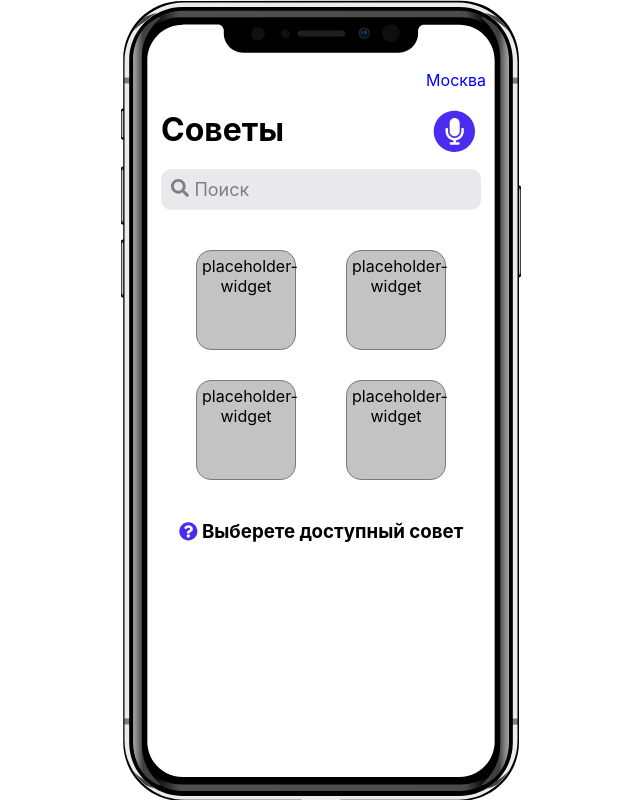
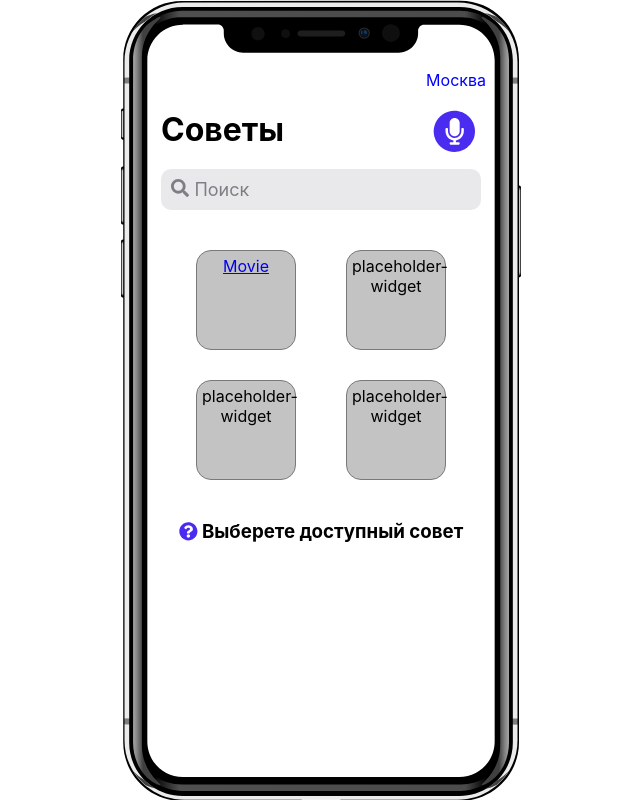
Before and after one commit to PDementevna/hack2_tink, a React (Create React App) app: page / in a window 1280 px wide. Shown: the whole page, without its empty margins (319-959 px from the left). Built offline with nearby package versions, Linux system fonts and the light colour scheme.

Commit message:
route for the movies page (doesn't work)

```diff
--- a/src/App.js
+++ b/src/App.js
@@ -17,11 +17,12 @@ import {
 
 
 import WidgetPage from "./Components/WidgetPage";
+import MoviesPage from "./Components/MoviesPage";
 
 
 library.add(faMicrophone, faSearch, faCircle, faQuestionCircle)
 
-const categories = ['Кино', 'Рестораны', 'Концерты', 'Путешествия', 'Топливо', 'Товары', 'Спорт', 'Страхование', 'Театр'];
+// const categories = ['Кино', 'Рестораны', 'Концерты', 'Путешествия', 'Топливо', 'Товары', 'Спорт', 'Страхование', 'Театр'];
 // <ServiceList categories={categories}></ServiceList>
 
 
@@ -33,8 +34,11 @@ function App() {
                 <div className="phone-wrapper">
                     <Router>
                         <Switch>
-                            <Route path="/">
+                            <Route path="/" component={WidgetPage}>
                                 <WidgetPage/>
+                            </Route>
+                            <Route path="/movies" component={MoviesPage}>
+                                <MoviesPage/>
                             </Route>
                             {/*more routers here + TODO 404 page*/}
                         </Switch>
--- /dev/null
+++ b/src/Components/MoviesPage/index.js
@@ -0,0 +1,48 @@
+import React from 'react';
+import {FontAwesomeIcon} from "@fortawesome/react-fontawesome";
+import {faQuestionCircle} from "@fortawesome/free-solid-svg-icons";
+import { Link, BrowserRouter as Router, Route } from 'react-router-dom';
+
+
+
+export default class MoviesPage extends React.Component {
+    constructor(props) {
+        super(props);
+
+        this.state = {
+        };
+    }
+
+    componentDidMount() {
+
+    }
+
+    render() {
+        return (
+            <div>
+                text
+                {/*<p className="region">Москва</p>*/}
+                {/*<h1 className="services">Советы*/}
+                {/*    <span className="fa-layers fa-fw fa-pull-right voice-widget fa-lg">*/}
+                {/*            <FontAwesomeIcon icon="circle" color="#4a2cf0" />*/}
+                {/*            <FontAwesomeIcon color="#ffffff" icon="microphone" transform="shrink-6"/>*/}
+                {/*        </span>*/}
+                {/*</h1>*/}
+                {/*<div className="search-bar"><FontAwesomeIcon pull="left" color="#7f7e84" icon="search" /> Поиск</div>*/}
+                {/*<div className="widget-container">*/}
+                {/*    <Router>*/}
+                {/*        <Link to="/movies">*/}
+                {/*            <div className="button-holder">Movie</div>*/}
+                {/*        </Link>*/}
+                {/*        <div className="button-holder">placeholder-widget</div>*/}
+                {/*        <div className="button-holder">placeholder-widget</div>*/}
+                {/*        <div className="button-holder">placeholder-widget</div>*/}
+                {/*    </Router>*/}
+
+
+                {/*</div>*/}
+                {/*<h3 className="help"><FontAwesomeIcon icon={faQuestionCircle} color="#4a2cf0"/> Выберете доступный совет</h3>*/}
+            </div>
+        );
+    }
+}
--- a/src/Components/WidgetPage/index.js
+++ b/src/Components/WidgetPage/index.js
@@ -2,6 +2,7 @@ import React from 'react';
 import './style.css'
 import {FontAwesomeIcon} from "@fortawesome/react-fontawesome";
 import {faQuestionCircle} from "@fortawesome/free-solid-svg-icons";
+import { Link, BrowserRouter as Router, Route } from 'react-router-dom';
 
 
 
@@ -29,10 +30,14 @@ export default class WidgetPage extends React.Component {
                 </h1>
                 <div className="search-bar"><FontAwesomeIcon pull="left" color="#7f7e84" icon="search" /> Поиск</div>
                 <div className="widget-container">
-                    <div className="button-holder">placeholder-widget</div>
-                    <div className="button-holder">placeholder-widget</div>
-                    <div className="button-holder">placeholder-widget</div>
-                    <div className="button-holder">placeholder-widget</div>
+                    <Router>
+                        <Link to="/movies" className="button-holder">
+                            <div>Movie</div>
+                        </Link>
+                        <div className="button-holder">placeholder-widget</div>
+                        <div className="button-holder">placeholder-widget</div>
+                        <div className="button-holder">placeholder-widget</div>
+                    </Router>
 
 
                 </div>
```
